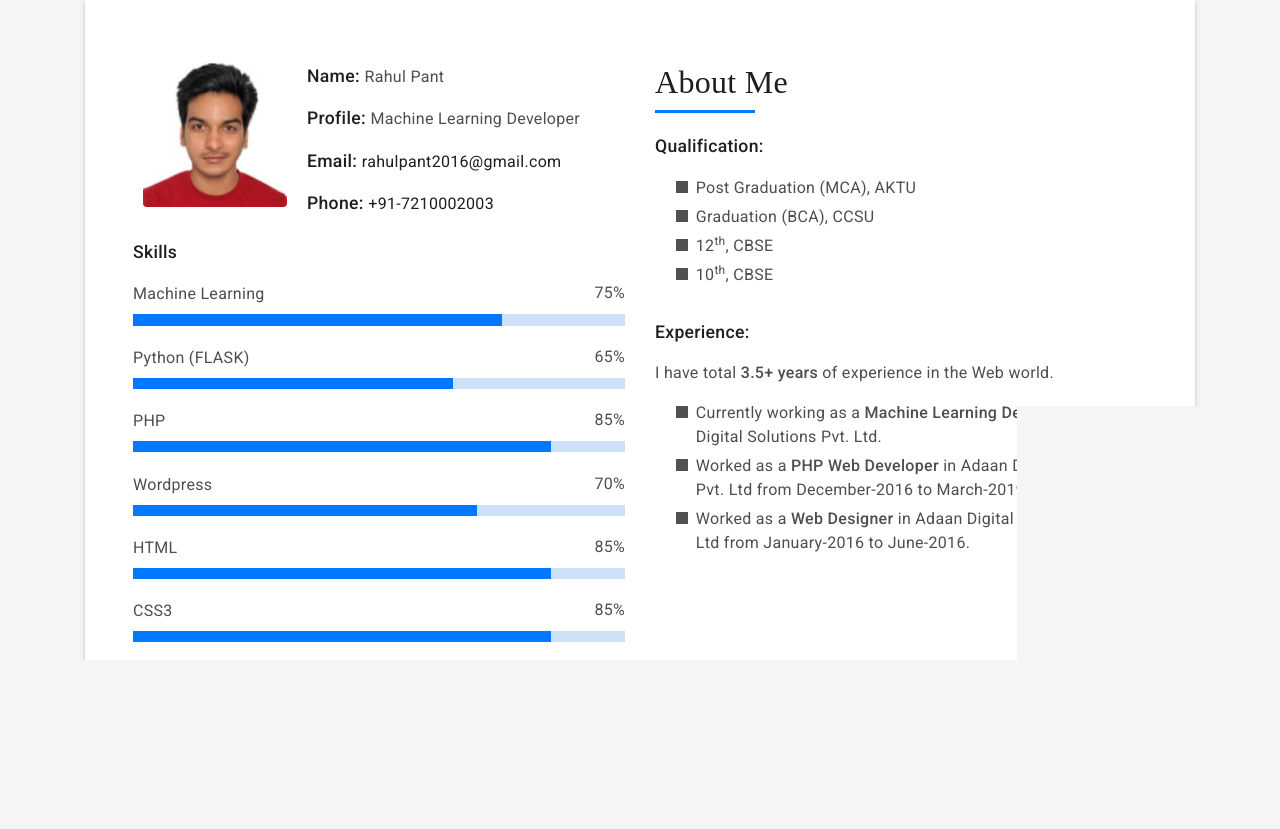
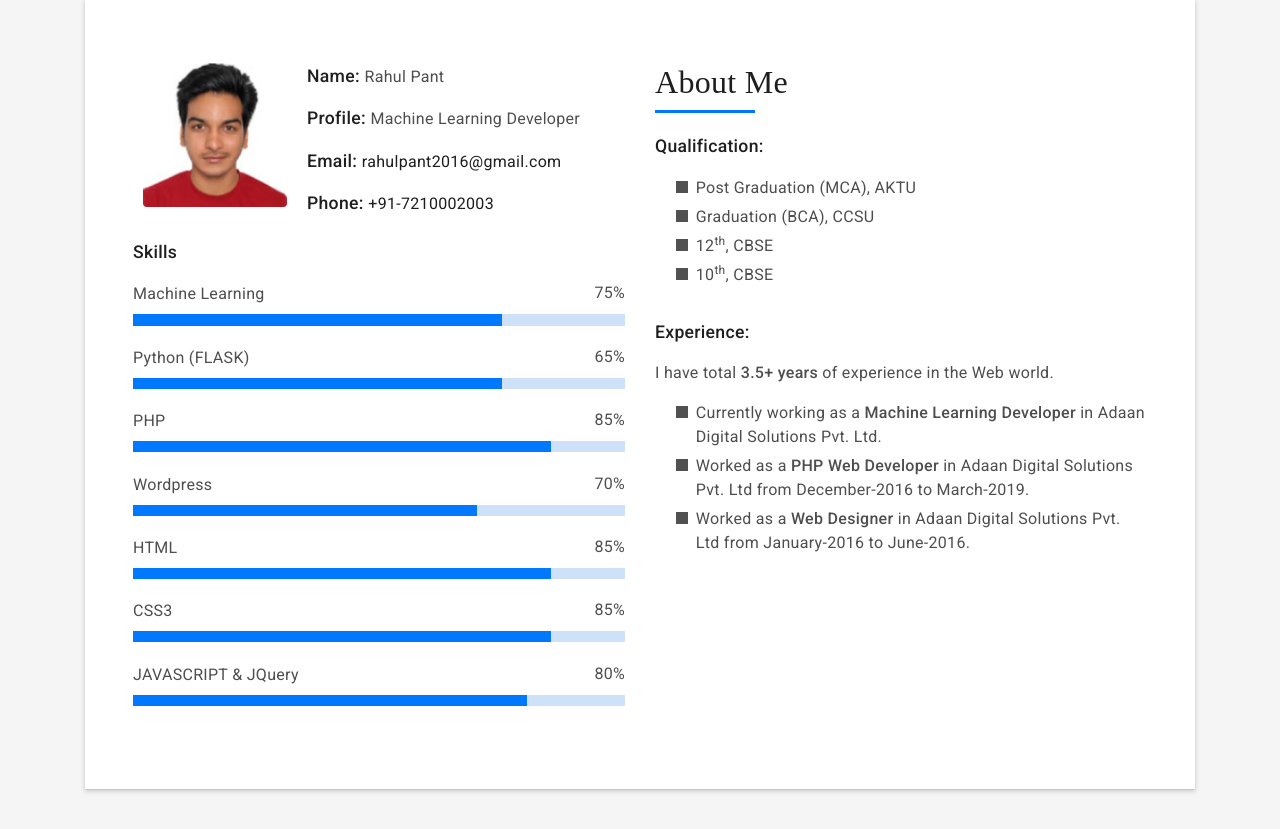
Before and after one commit to rahulpant2336/deploy-flask, a Flask app: template templates/index.html in a window 1280 px wide. Shown: the part 865-1694 px from the top of the page. Run offline with Flask 2, Linux system fonts and the light colour scheme; the template is opened without the code that fills it: values that come from a table or form of the project are taken from there, others are empty; some libraries are stand-ins or nearby versions; some web fonts are replaced.

Commit message:
Update index.html

```diff
--- a/templates/index.html
+++ b/templates/index.html
@@ -106,7 +106,7 @@
                   </div>
                   <span>Python (FLASK)</span> <span class="pull-right">65%</span>
                   <div class="progress">
-                    <div class="progress-bar" role="progressbar" style="width: 65%" aria-valuenow="65" aria-valuemin="0"
+                    <div class="progress-bar" role="progressbar" style="width: 75%" aria-valuenow="75" aria-valuemin="0"
                       aria-valuemax="100"></div>
                   </div>
                   <span>PHP</span> <span class="pull-right">85%</span>
```
